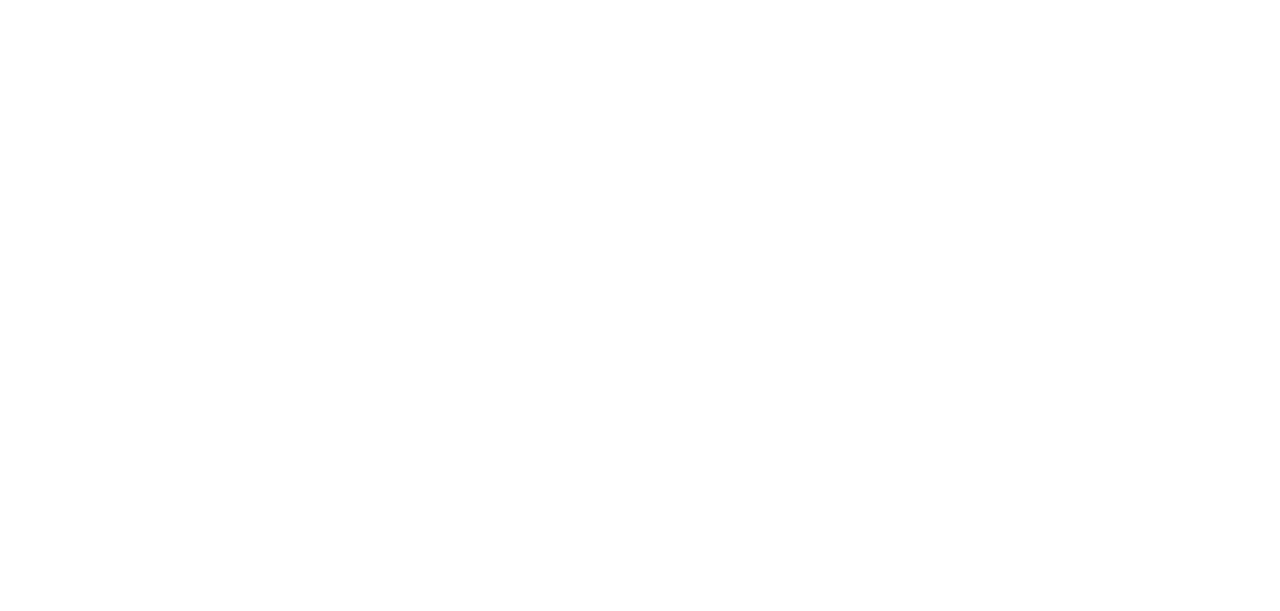
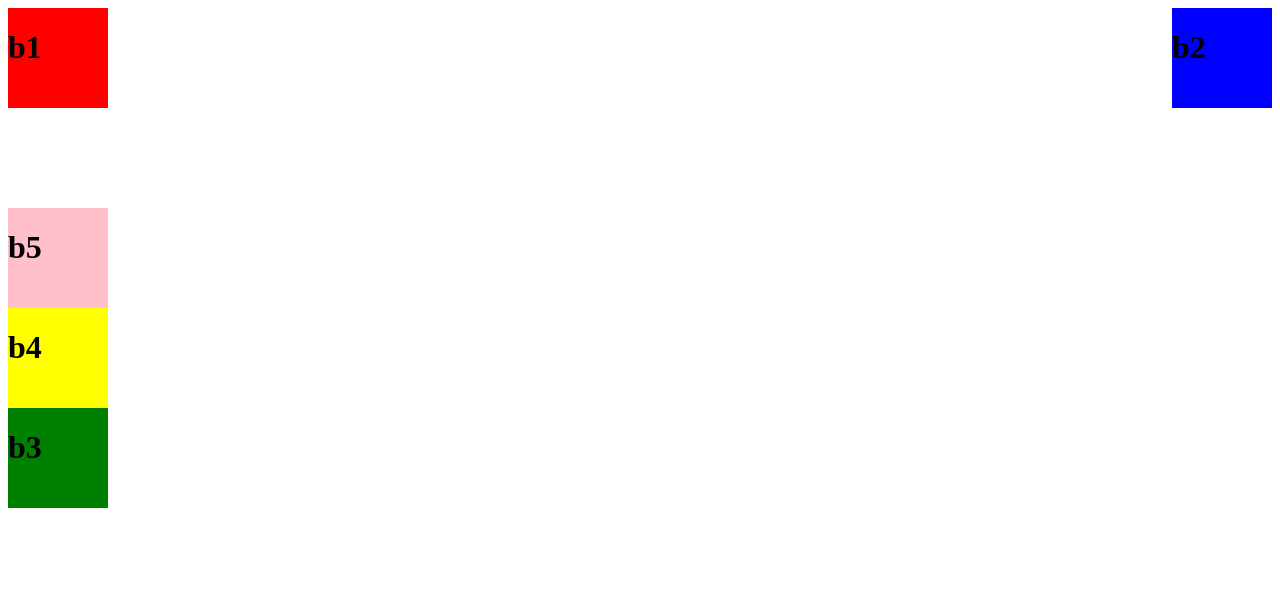
Before and after one commit to Raul-sp/pcss4, a plain HTML site: page index.html in a window 1280 px wide. Drawn offline with Linux system fonts and the light colour scheme.

Commit message:
se agregaron distintas formas de usar flex

```diff
--- a/index.html
+++ b/index.html
@@ -7,10 +7,24 @@
     <title>Flex</title>
 </head>
 <body>
-    <div class="box-1"></div>
-    <div class="box-2"></div>
-    <div class="box-3"></div>
-    <div class="box-4"></div>
-    <div class="box-5"></div>
+   <div class="flex-1">
+     <div class="box-1">
+         <h1>b1</h1>
+     </div>
+     <div class="box-2">
+         <h1>b2</h1>
+     </div>
+    </div>
+    <div class="flex-2">
+     <div class="box-3">
+        <h1>b3</h1>
+     </div>
+     <div class="box-4">
+        <h1>b4</h1>
+     </div>
+     <div class="box-5">
+        <h1>b5</h1>
+     </div>
+    </div>
 </body>
 </html>
--- a/style.css
+++ b/style.css
@@ -1,25 +1,35 @@
 .box-1{
     height: 100px;
     width: 100px;
-    background-color: ;
+    background-color:red ;
 }
 .box-2{
     height: 100px;
     width: 100px;
-    background-color: ;
+    background-color:blue ;
 }
 .box-3{
     height: 100px;
     width: 100px;
-    background-color: ;
+    background-color:green ;
 }
 .box-4{
     height: 100px;
     width: 100px;
-    background-color: ;
+    background-color: yellow;
 }
 .box-5{
     height: 100px;
     width: 100px;
-    background-color: ;
+    background-color:pink;
 }
+.flex-1{
+    display: flex;
+    justify-content: space-between;
+}
+.flex-2{
+    display: flex;
+    flex-direction: column-reverse;
+    justify-content: center;
+    height: 500px;
+}
```
